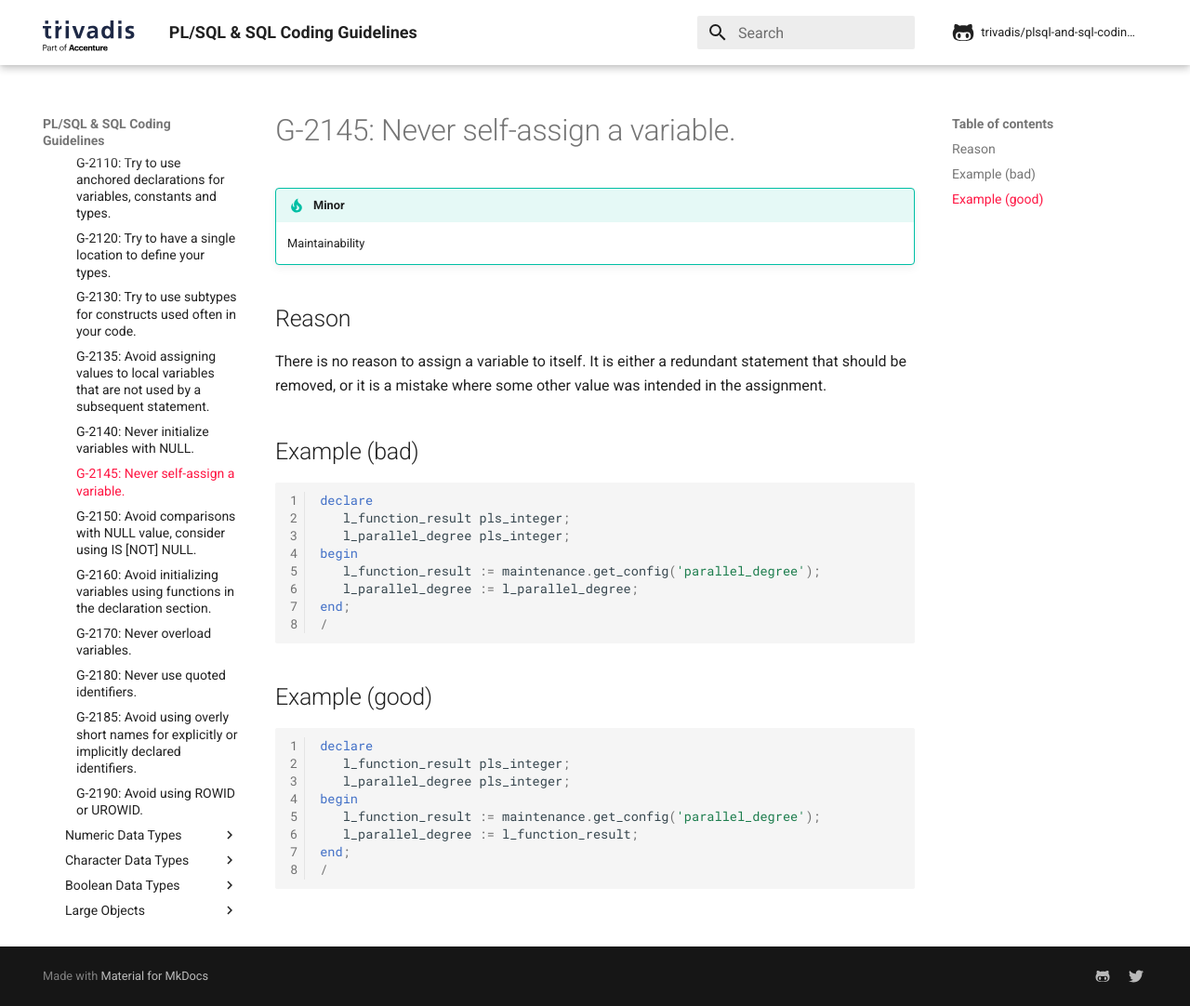
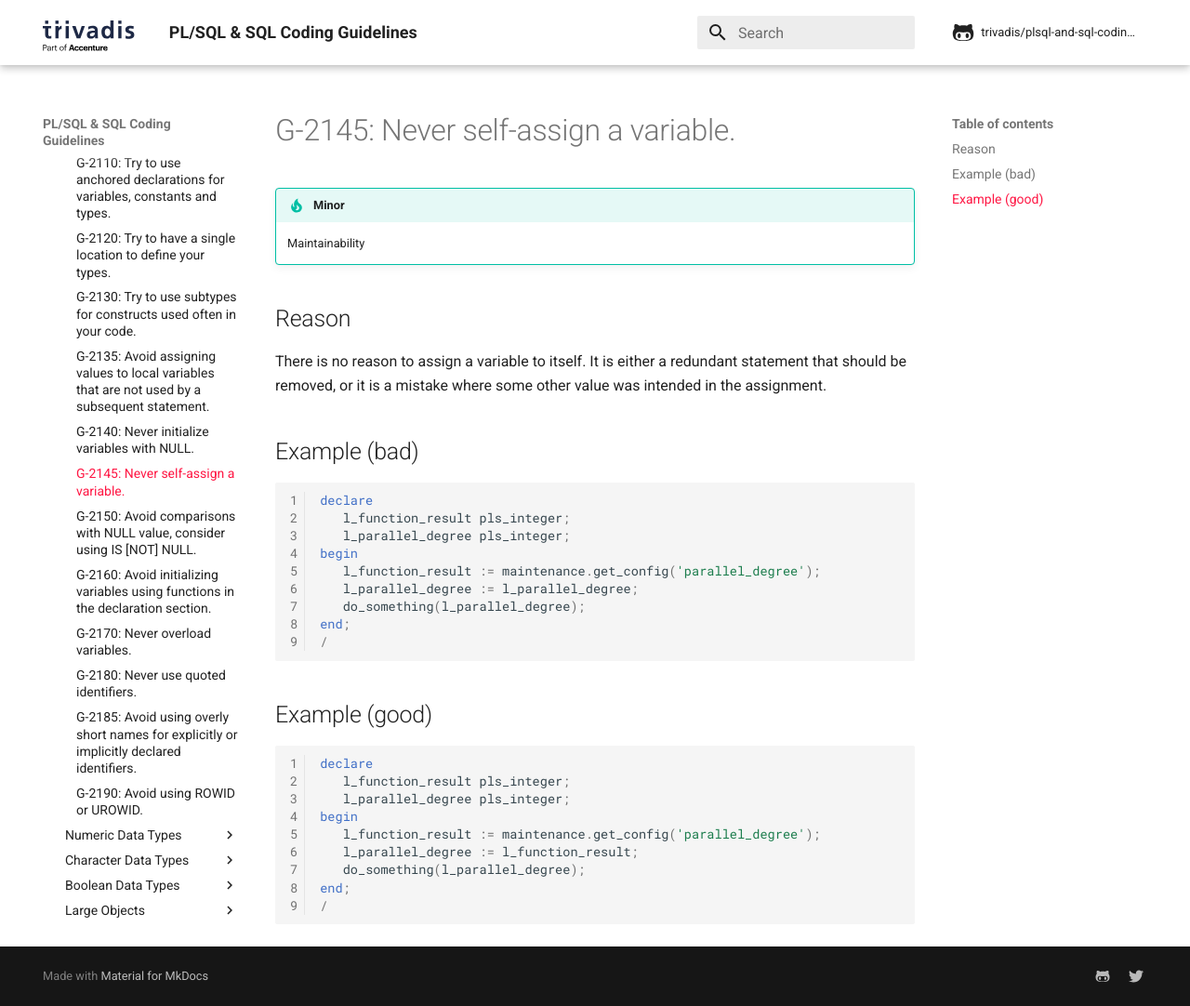
Before and after one commit to Trivadis/plsql-and-sql-coding-guidelines, an MkDocs documentation site: the page built from docs/4-language-usage/2-variables-and-types/1-general/g-2145.md, in a window 1280 px wide and 1082 px high. Shown: the whole window at 93% size. Built offline with MkDocs 1.6.1 and Material for MkDocs 9.7.7, drawn with Linux system fonts in a browser that asks for light colours; comment, search, counter and statistics services are not loaded; the version menu is left out.

Commit message:
Fixes #165 - use l_parallel_degree to avoid G-2135

````diff
--- a/docs/4-language-usage/2-variables-and-types/1-general/g-2145.md
+++ b/docs/4-language-usage/2-variables-and-types/1-general/g-2145.md
@@ -16,6 +16,7 @@ declare
 begin
    l_function_result := maintenance.get_config('parallel_degree');
    l_parallel_degree := l_parallel_degree;
+   do_something(l_parallel_degree);
 end;
 /
 ```
@@ -29,6 +30,7 @@ declare
 begin
    l_function_result := maintenance.get_config('parallel_degree');
    l_parallel_degree := l_function_result;
+   do_something(l_parallel_degree);
 end;
 /
 ```
````
